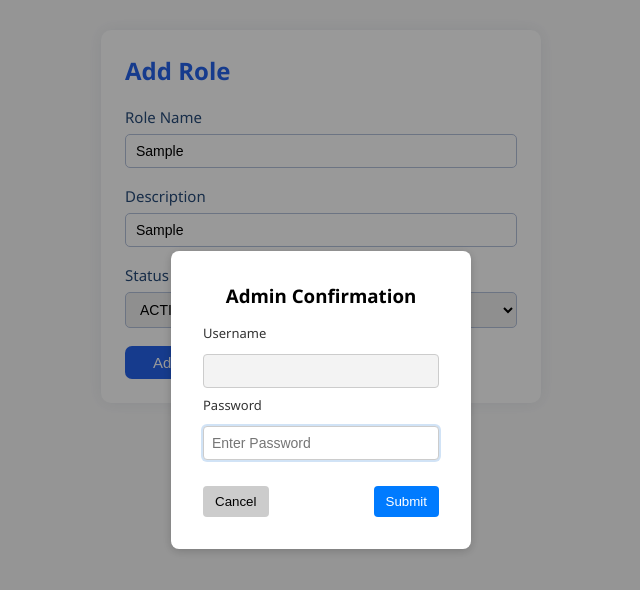
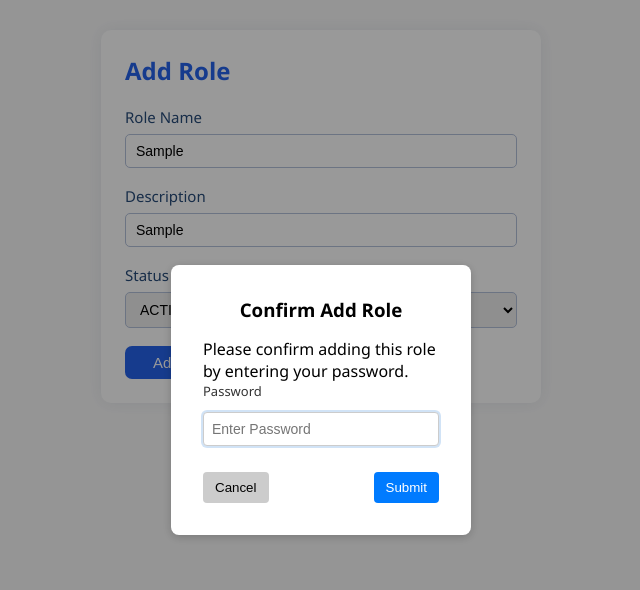
Before and after one commit to amit45555/pharmacorp-app, a React (Create React App) app: page /add-role in a window 1280 px wide. Both pictures are taken after typing "Sample", "Sample" into the empty fields and a click on the button "Add". Shown: the top 590 px of the page, without its empty margins (319-959 px from the left). Built offline with nearby package versions, Linux system fonts and the light colour scheme.

Commit message:
changes for the modal

```diff
--- a/src/RoleMaster/AddRoleFormPage.tsx
+++ b/src/RoleMaster/AddRoleFormPage.tsx
@@ -1,5 +1,5 @@
 import React, { useState } from "react";
-import ConfirmLoginModal from "./ConfirmLoginModal";
+import ConfirmLoginModal from "../components/Common/ConfirmLoginModal";
 import styles from "../RoleMaster/AddRoleFormPage.module.css";
 import { useNavigate } from "react-router-dom";
 import { useRoles } from "../RoleMaster/RolesContext";
@@ -32,9 +32,9 @@ export default function AddRoleFormPage() {
   };
 
   // Called after admin confirms
-  const handleConfirmLogin = (userId: string, password: string) => {
+  const handleConfirmLogin = (data: Record<string, string>) => {
     // For demo: check userId matches logged-in username and password is not empty
-    if (userId === username && password) {
+    if (data.username === username && data.password) {
       setRoles([...roles, form]);
       setShowModal(false);
       navigate("/superadmin", { state: { activeTab: "role" } });
@@ -77,6 +77,8 @@ export default function AddRoleFormPage() {
       </form>
       {showModal && (
         <ConfirmLoginModal
+          title="Confirm Add Role"
+          description="Please confirm adding this role by entering your password."
           username={username}
           onConfirm={handleConfirmLogin}
           onCancel={() => setShowModal(false)}
--- a/src/RoleMaster/ConfirmLoginModal.tsx
+++ /dev/null
@@ -1,57 +0,0 @@
-import React, { useState } from "react";
-import styles from "../pages/ConfirmLoginModal/ConfirmLoginModal.module.css";
-
-interface ConfirmLoginModalProps {
-  username: string;
-  onConfirm: (username: string, password: string) => void;
-  onCancel: () => void;
-}
-
-const ConfirmLoginModal = ({ username, onConfirm, onCancel }: ConfirmLoginModalProps) => {
-  const [password, setPassword] = useState("");
-  const [error, setError] = useState("");
-
-  const handleSubmit = (e: React.FormEvent) => {
-    e.preventDefault();
-    if (!password) {
-      setError("Password is required");
-      return;
-    }
-    setError("");
-    onConfirm(username, password);
-  };
-
-  return (
-    <div className={styles.modalOverlay}>
-      <div className={styles.modal}>
-        <h3>Admin Confirmation</h3>
-        <form onSubmit={handleSubmit}>
-          <label htmlFor="username">Username</label>
-          <input
-            id="username"
-            type="text"
-            value={username}
-            disabled
-            style={{ background: "#f3f3f3", color: "#888" }}
-          />
-          <label htmlFor="password">Password</label>
-          <input
-            id="password"
-            type="password"
-            placeholder="Enter Password"
-            value={password}
-            onChange={(e) => setPassword(e.target.value)}
-            autoFocus
-          />
-          {error && <div style={{ color: "#e74c3c", marginTop: 6 }}>{error}</div>}
-          <div className={styles.actions} style={{ marginTop: 18 }}>
-            <button type="button" onClick={onCancel} className={styles.cancelBtn}>Cancel</button>
-            <button type="submit" className={styles.submitBtn}>Submit</button>
-          </div>
-        </form>
-      </div>
-    </div>
-  );
-};
-
-export default ConfirmLoginModal;
--- a/src/RoleMaster/EditRoleFormPage.tsx
+++ b/src/RoleMaster/EditRoleFormPage.tsx
@@ -1,5 +1,5 @@
 import React, { useState, useEffect } from "react";
-import ConfirmLoginModal from "./ConfirmLoginModal";
+import ConfirmLoginModal from "../components/Common/ConfirmLoginModal";
 import styles from "../RoleMaster/AddRoleFormPage.module.css";
 import { useNavigate, useParams } from "react-router-dom";
 import { useRoles, Role } from "../RoleMaster/RolesContext";
@@ -39,8 +39,8 @@ export default function EditRoleFormPage() {
   };
 
   // Called after admin confirms
-  const handleConfirmLogin = (userId: string, password: string) => {
-    if (userId === username && password && idx !== undefined) {
+  const handleConfirmLogin = (data: Record<string, string>) => {
+    if (data.username === username && data.password && idx !== undefined) {
       const updated = [...roles];
       updated[parseInt(idx)] = form;
       setRoles(updated);
@@ -81,6 +81,8 @@ export default function EditRoleFormPage() {
       </form>
       {showModal && (
         <ConfirmLoginModal
+          title="Confirm Edit Role"
+          description="Please confirm editing this role by entering your password."
           username={username}
           onConfirm={handleConfirmLogin}
           onCancel={() => setShowModal(false)}
--- /dev/null
+++ b/src/components/Common/ConfirmLoginModal.tsx
@@ -0,0 +1,104 @@
+import React, { useState } from "react";
+import styles from "./ConfirmLoginModal.module.css";
+
+
+interface ConfirmLoginModalProps {
+  title?: string;
+  description?: string;
+  username?: string;
+  fields?: Array<{
+    name: string;
+    label: string;
+    type?: string;
+    required?: boolean;
+    placeholder?: string;
+  }>;
+  activityType?: string;
+  onConfirm: (data: Record<string, string>) => void;
+  onCancel: () => void;
+}
+
+
+const ConfirmLoginModal = ({
+  title = "Admin Confirmation",
+  description = "Please confirm your action by entering the required details.",
+  username,
+  fields = [
+    { name: "password", label: "Password", type: "password", required: true, placeholder: "Enter Password" }
+  ],
+  activityType,
+  onConfirm,
+  onCancel
+}: ConfirmLoginModalProps) => {
+  const [form, setForm] = useState<Record<string, string>>(() => {
+    const initial: Record<string, string> = {};
+    fields.forEach(f => { initial[f.name] = ""; });
+    if (username) initial.username = username;
+    return initial;
+  });
+  const [error, setError] = useState<string>("");
+
+  const handleChange = (e: React.ChangeEvent<HTMLInputElement>) => {
+    setForm({ ...form, [e.target.name]: e.target.value });
+  };
+
+  const handleSubmit = (e: React.FormEvent) => {
+    e.preventDefault();
+    for (const field of fields) {
+      if (field.required && !form[field.name]) {
+        setError(`${field.label} is required`);
+        return;
+      }
+    }
+    setError("");
+    // Optionally add activityType for logging
+    const data = { ...form };
+    if (activityType) data.activityType = activityType;
+    onConfirm(data);
+  };
+
+  return (
+    <div className={styles.modalOverlay}>
+      <div className={styles.modal}>
+        <h3>{title}</h3>
+        <p>{description}</p>
+        <form onSubmit={handleSubmit}>
+          {username && (
+            <>
+              <label htmlFor="username">Username</label>
+              <input
+                id="username"
+                name="username"
+                type="text"
+                value={username}
+                disabled
+                style={{ background: "#f3f3f3", color: "#888" }}
+              />
+            </>
+          )}
+          {fields.map(field => (
+            <React.Fragment key={field.name}>
+              <label htmlFor={field.name}>{field.label}</label>
+              <input
+                id={field.name}
+                name={field.name}
+                type={field.type || "text"}
+                placeholder={field.placeholder}
+                value={form[field.name]}
+                onChange={handleChange}
+                autoFocus={field.name === "password"}
+              />
+            </React.Fragment>
+          ))}
+          {error && <div style={{ color: "#e74c3c", marginTop: 6 }}>{error}</div>}
+          <div className={styles.actions} style={{ marginTop: 18 }}>
+            <button type="button" onClick={onCancel} className={styles.cancelBtn}>Cancel</button>
+            <button type="submit" className={styles.submitBtn}>Submit</button>
+          </div>
+        </form>
+      </div>
+    </div>
+  );
+};
+
+export default ConfirmLoginModal;
--- a/src/pages/AddUserPanel/AddUserPanel.tsx
+++ b/src/pages/AddUserPanel/AddUserPanel.tsx
@@ -1,6 +1,6 @@
 import React, { useState } from "react";
 import styles from "./AddUserPanel.module.css";
-import ConfirmLoginModal from "pages/ConfirmLoginModal/ConfirmLoginModal";
+import ConfirmLoginModal from "components/Common/ConfirmLoginModal";
 
 const plants = ["GOA", "GOA-1", "Mumbai", "Delhi", "Bangalore"];
 const modules = [
@@ -155,8 +155,10 @@ const handlePermissionToggle = (module: string, action: string) => {
     setShowModal(true); // show login modal before saving
   };
 
-  const handleConfirmLogin = (userId: string, password: string) => {
-    if (userId === "admin" && password === "password123") {
+  const username = localStorage.getItem("username") || "";
+  const handleConfirmLogin = (data: Record<string, string>) => {
+    // username is always from localStorage, not editable in modal
+    if (data.username === username && data.password === "password123") {
       onSave(form); // save only after successful login
       setShowModal(false);
       onClose(); // close panel
@@ -372,6 +374,9 @@ const handlePermissionToggle = (module: string, action: string) => {
       {/* ✅ Modal moved inside JSX return */}
       {showModal && (
         <ConfirmLoginModal
+          title={mode === "edit" ? "Confirm Edit" : "Confirm Add"}
+          description={mode === "edit" ? "Please confirm editing this user by entering your password." : "Please confirm adding a new user by entering your password."}
+          username={username}
           onConfirm={handleConfirmLogin}
           onCancel={() => setShowModal(false)}
         />
--- a/src/pages/ConfirmLoginModal/ConfirmLoginModal.tsx
+++ /dev/null
@@ -1,39 +0,0 @@
-// ConfirmLoginModal.tsx
-import React, { useState } from "react";
-import styles from "../ConfirmLoginModal/ConfirmLoginModal.module.css";
-
-interface ConfirmLoginModalProps {
-  onConfirm: (userId: string, password: string) => void;
-  onCancel: () => void;
-}
-
-const ConfirmLoginModal = ({ onConfirm, onCancel }: ConfirmLoginModalProps) => {
-  const [userId, setUserId] = useState("");
-  const [password, setPassword] = useState("");
-
-  return (
-    <div className={styles.modalOverlay}>
-      <div className={styles.modal}>
-        <h3>Admin Confirmation</h3>
-        <input
-          type="text"
-          placeholder="Enter User ID"
-          value={userId}
-          onChange={(e) => setUserId(e.target.value)}
-        />
-        <input
-          type="password"
-          placeholder="Enter Password"
-          value={password}
-          onChange={(e) => setPassword(e.target.value)}
-        />
-        <div className={styles.actions}>
-          <button onClick={onCancel} className={styles.cancelBtn}>Cancel</button>
-          <button onClick={() => onConfirm(userId, password)} className={styles.submitBtn}>Submit</button>
-        </div>
-      </div>
-    </div>
-  );
-};
-
-export default ConfirmLoginModal;
```
Also changed, not shown: src/components/Common/ConfirmLoginModal.module.css (renamed from src/pages/ConfirmLoginModal/ConfirmLoginModal.module.css).
